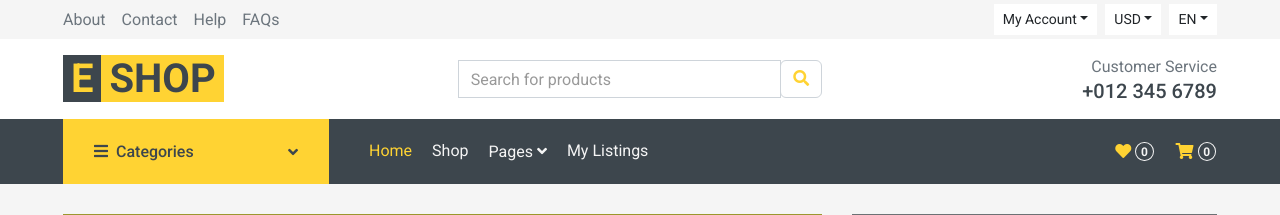
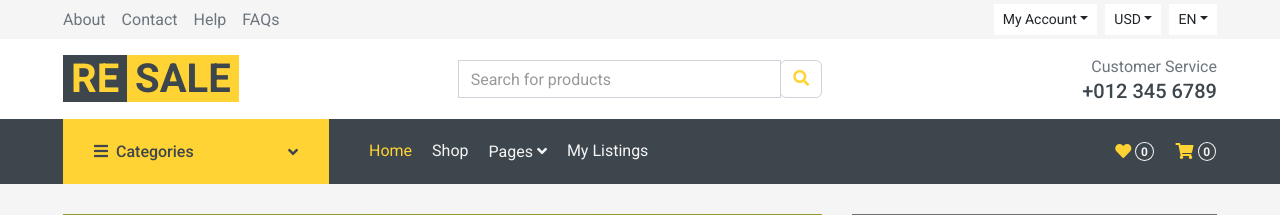
Before and after one commit to sahil-wadhai/E-Shop, a Django app: page / in a window 1280 px wide. Shown: the top 215 px of the page. Run offline with Django 4.2, Linux system fonts and the light colour scheme; data that the repository does not hold is empty; some libraries are stand-ins or nearby versions; grey boxes are pictures that could not be loaded.

Commit message:
title correction

```diff
--- a/templates/home/base.html
+++ b/templates/home/base.html
@@ -81,8 +81,8 @@
         <div class="row align-items-center bg-light py-3 px-xl-5 d-none d-lg-flex">
             <div class="col-lg-4">
                 <a href="{% url 'index' %}" class="text-decoration-none">
-                    <span class="h1 text-uppercase text-primary bg-dark px-2">e</span>
-                    <span class="h1 text-uppercase text-dark bg-primary px-2 ml-n1">Shop</span>
+                    <span class="h1 text-uppercase text-primary bg-dark px-2">re</span>
+                    <span class="h1 text-uppercase text-dark bg-primary px-2 ml-n1">sale</span>
                 </a>
             </div>
 
@@ -138,8 +138,8 @@
             <div class="col-lg-9">
                 <nav class="navbar navbar-expand-lg bg-dark navbar-dark py-3 py-lg-0 px-0">
                     <a href="" class="text-decoration-none d-block d-lg-none">
-                        <span class="h1 text-uppercase text-dark bg-light px-2">e</span>
-                        <span class="h1 text-uppercase text-light bg-primary px-2 ml-n1">Shop</span>
+                        <span class="h1 text-uppercase text-dark bg-light px-2">Re</span>
+                        <span class="h1 text-uppercase text-light bg-primary px-2 ml-n1">Sale</span>
                     </a>
                     <button type="button" class="navbar-toggler" data-toggle="collapse" data-target="#navbarCollapse">
                         <span class="navbar-toggler-icon"></span>
--- a/templates/home/index.html
+++ b/templates/home/index.html
@@ -1,7 +1,7 @@
 {% extends "home/base.html" %}
 {%load static%}
 {%block title%}
-    eShop-Home
+    ReSale-Home
 {%endblock title%}
 
 {% block path %}
```
